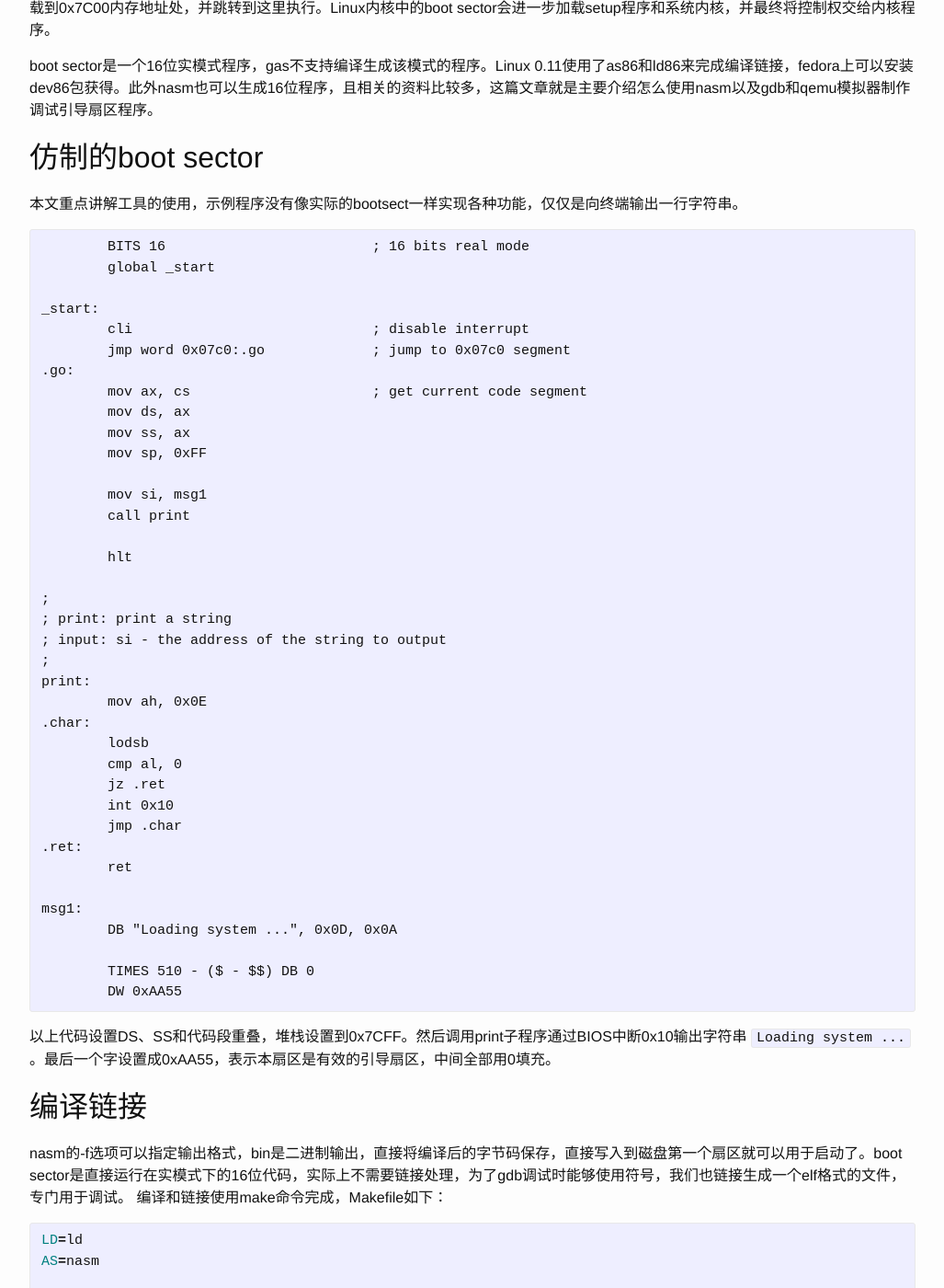
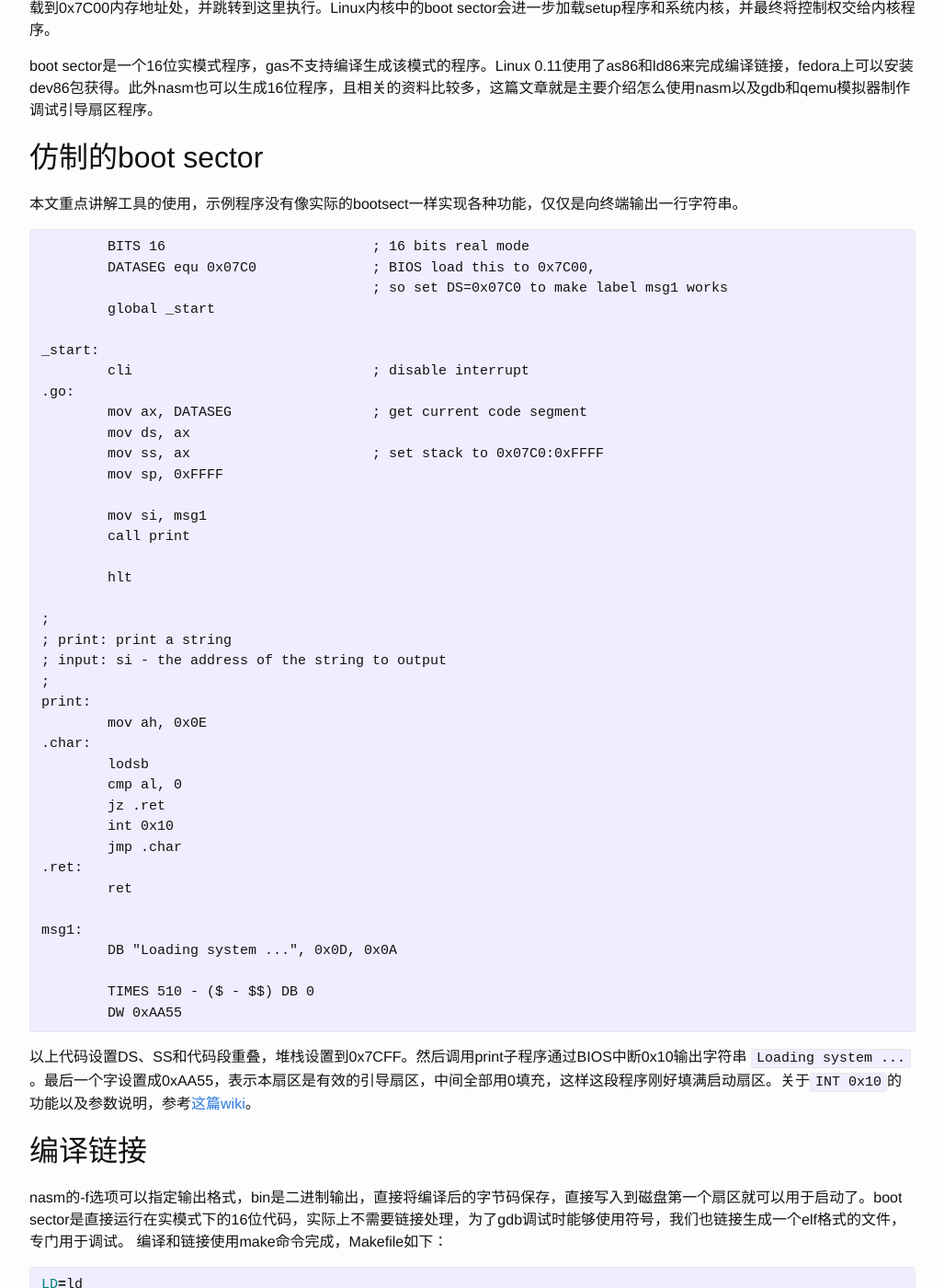
Before and after one commit to samsong8610/samsong8610.github.io, a Jekyll site: the page built from _posts/2016-08-05-make-real-mode-boot-sector-using-nasm.markdown, in a window 1280 px wide and 1400 px high, scrolled down 527 px. Shown: the whole window at 92% size, without its empty margins (126-1153 px from the left). Built offline with Jekyll 4.4.1, drawn with Linux system fonts in a browser that asks for light colours; some of the changed text lies outside the part shown.

Commit message:
Update boot sector asm code and add int 10h wiki

```diff
--- a/_posts/2016-08-05-make-real-mode-boot-sector-using-nasm.markdown
+++ b/_posts/2016-08-05-make-real-mode-boot-sector-using-nasm.markdown
@@ -23,16 +23,17 @@ boot sector是一个16位实模式程序，gas不支持编译生成该模式的
 
 {% highlight assembly %}
         BITS 16                         ; 16 bits real mode
+        DATASEG equ 0x07C0              ; BIOS load this to 0x7C00,
+                                        ; so set DS=0x07C0 to make label msg1 works
         global _start
 
 _start:
         cli                             ; disable interrupt
-	jmp word 0x07c0:.go		; jump to 0x07c0 segment
 .go:
-        mov ax, cs                      ; get current code segment
+        mov ax, DATASEG                 ; get current code segment
         mov ds, ax
-        mov ss, ax
-        mov sp, 0xFF
+        mov ss, ax                      ; set stack to 0x07C0:0xFFFF
+        mov sp, 0xFFFF
 
         mov si, msg1
         call print
@@ -61,7 +62,7 @@ msg1:
         DW 0xAA55
 {% endhighlight %}
 
-以上代码设置DS、SS和代码段重叠，堆栈设置到0x7CFF。然后调用print子程序通过BIOS中断0x10输出字符串 `Loading system ...` 。最后一个字设置成0xAA55，表示本扇区是有效的引导扇区，中间全部用0填充。
+以上代码设置DS、SS和代码段重叠，堆栈设置到0x7CFF。然后调用print子程序通过BIOS中断0x10输出字符串 `Loading system ...` 。最后一个字设置成0xAA55，表示本扇区是有效的引导扇区，中间全部用0填充，这样这段程序刚好填满启动扇区。关于`INT 0x10`的功能以及参数说明，参考[这篇wiki][int-10h]。
 
 ## 编译链接
 
@@ -104,8 +105,11 @@ qemu-system-i386 -hda boot.img -s -S&
 然后，使用gdb连接qemu，进行调试。 `set architecture i8086` 使gdb能够正确反汇编8086指令，详细说明参见[这篇stackoverflow][debug-16-bit-assembly]。
 
 {% highlight bash %}
-gdb boot.elf -ex 'target remote :1234' -ex 'set architecture i8086' -ex 'layout asm' -ex 'layout regs' -ex 'b _start'
+gdb boot.elf -ex 'target remote :1234' -ex 'set architecture i8086'\
+ -ex 'layout asm' -ex 'layout regs'\
+ -ex 'b _start'
 {% endhighlight %}
 
+[int-10h]:https://en.wikipedia.org/wiki/INT_10H
 [relocation-truncated]:http://stackoverflow.com/questions/34995239/nasm-ld-relocation-truncated-to-fit-r-386-16
 [debug-16-bit-assembly]:http://stackoverflow.com/questions/32955887/how-to-disassemble-16-bit-x86-boot-sector-code-in-gdb-with-x-i-pc-it-gets-tr
```
Also changed, not shown: other parts of _posts/2016-08-05-make-real-mode-boot-sector-using-nasm.markdown (+1 -1 lines).
